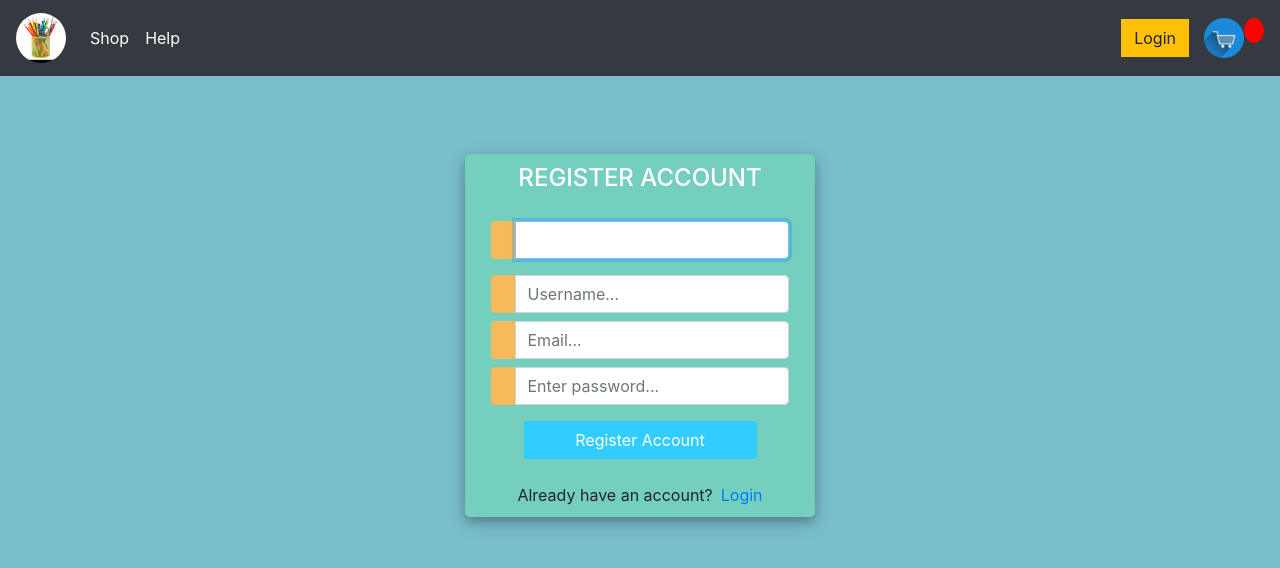
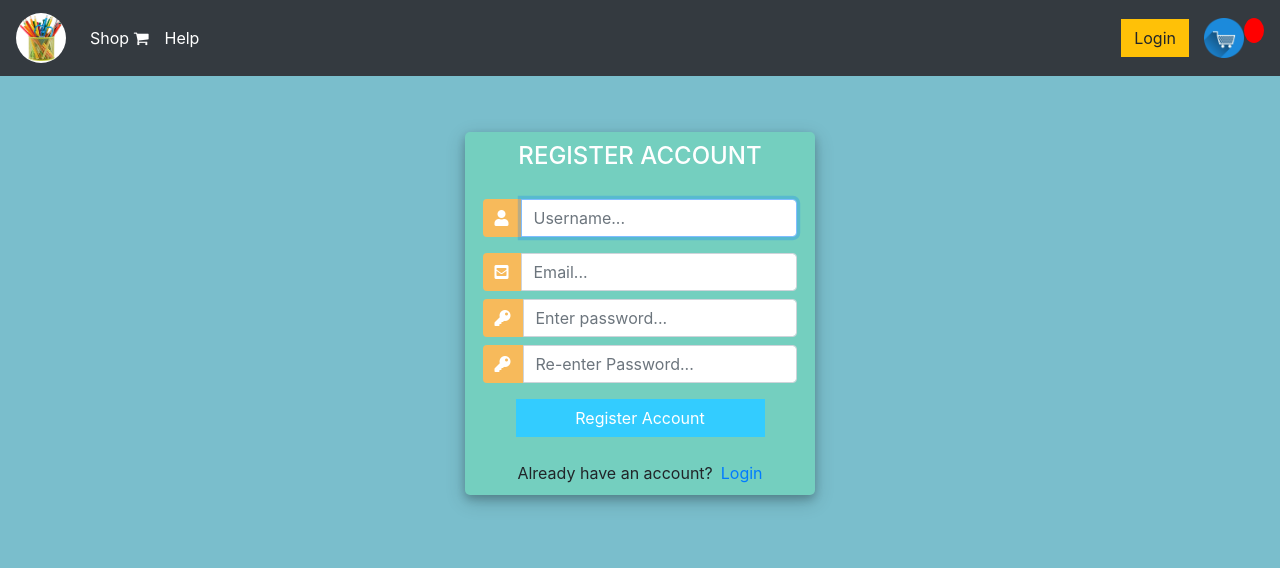
Before and after one commit to codingkemboi/nvsstationers, a Django app: page /users/register/ in a window 1280 px wide. Shown: the top 568 px of the page. Run offline with Django 4.2, Linux system fonts and the light colour scheme; some libraries are stand-ins or nearby versions.

Commit message:
fix nav and regestration error.

```diff
--- a/store/templates/store/main.html
+++ b/store/templates/store/main.html
@@ -3,11 +3,17 @@
 <html>
   <head>
     <title>Nvsstationers</title>
+    <link rel="icon" href="{% static 'images/logo.jpg' %}" type="image/icon type">
+
 
     <meta
       name="viewport"
       content="width=device-width, initial-scale=1, maximum-scale=1, minimum-scale=1"
     />
+    <link rel="stylesheet" href="https://stackpath.bootstrapcdn.com/bootstrap/4.1.3/css/bootstrap.min.css" integrity="sha384-MCw98/SFnGE8fJT3GXwEOngsV7Zt27NXFoaoApmYm81iuXoPkFOJwJ8ERdknLPMO" crossorigin="anonymous">
+  <script src="https://ajax.googleapis.com/ajax/libs/jquery/3.3.1/jquery.min.js"></script>
+  <link rel="stylesheet" href="https://use.fontawesome.com/releases/v5.6.1/css/all.css" integrity="sha384-gfdkjb5BdAXd+lj+gudLWI+BXq4IuLW5IT+brZEZsLFm++aCMlF1V92rMkPaX4PP" crossorigin="anonymous">
+  <link rel="stylesheet" href="https://cdnjs.cloudflare.com/ajax/libs/font-awesome/4.7.0/css/font-awesome.min.css">
 
     <link
       rel="stylesheet"
@@ -71,7 +77,7 @@
 
   </head>
   <body>
-    <nav class="navbar navbar-expand-lg navbar-dark bg-dark">
+    <nav class="navbar navbar-expand-lg navbar-dark bg-dark sticky-top">
       <a class="navbar-brand" href="{% url 'store:home' %}"
         ><img
           src="{% static 'images/logo.jpg' %}"
--- a/store/templates/store/store.html
+++ b/store/templates/store/store.html
@@ -4,7 +4,7 @@
   <div class="col-lg-4">
     <img class="thumbnail" src="{{product.imageURL}}" />
     <div class="box-element product">
-      <h6><strong>{{product.name}}</strong></h6>
+      <h5><strong>{{product.name}}</strong></h5>
       <hr />
 
       <button
@@ -16,9 +16,9 @@
       </button>
 
       <a class="btn btn-outline-success" href="#">View</a>
-      <h6 style="display: inline-block; float: right">
+      <h5 style="display: inline-block; float: right">
         <strong>Ksh.{{product.price}}</strong>
-      </h6>
+      </h5>
     </div>
   </div>
   {% endfor %}
--- a/users/templates/users/login.html
+++ b/users/templates/users/login.html
@@ -3,11 +3,6 @@
     <head>
     <meta charset="utf-8" />
     <meta name="viewport"content="width=device-width, initial-scale=1, shrink-to-fit=no"/>
-    <link rel="stylesheet" href="https://stackpath.bootstrapcdn.com/bootstrap/4.1.3/css/bootstrap.min.css" integrity="sha384-MCw98/SFnGE8fJT3GXwEOngsV7Zt27NXFoaoApmYm81iuXoPkFOJwJ8ERdknLPMO" crossorigin="anonymous">
-    <script src="https://ajax.googleapis.com/ajax/libs/jquery/3.3.1/jquery.min.js"></script>
-    <link rel="stylesheet" href="https://use.fontawesome.com/releases/v5.6.1/css/all.css" integrity="sha384-gfdkjb5BdAXd+lj+gudLWI+BXq4IuLW5IT+brZEZsLFm++aCMlF1V92rMkPaX4PP" crossorigin="anonymous">
-    <link rel="stylesheet" href="https://cdnjs.cloudflare.com/ajax/libs/font-awesome/4.7.0/css/font-awesome.min.css">
-
 </head>
 {% block content %}
   <style>
--- a/users/templates/users/register.html
+++ b/users/templates/users/register.html
@@ -3,10 +3,6 @@
   <head>
   <meta charset="utf-8" />
   <meta name="viewport"content="width=device-width, initial-scale=1, shrink-to-fit=no"/>
-  <link rel="stylesheet" href="https://stackpath.bootstrapcdn.com/bootstrap/4.1.3/css/bootstrap.min.css" integrity="sha384-MCw98/SFnGE8fJT3GXwEOngsV7Zt27NXFoaoApmYm81iuXoPkFOJwJ8ERdknLPMO" crossorigin="anonymous">
-  <script src="https://ajax.googleapis.com/ajax/libs/jquery/3.3.1/jquery.min.js"></script>
-  <link rel="stylesheet" href="https://use.fontawesome.com/releases/v5.6.1/css/all.css" integrity="sha384-gfdkjb5BdAXd+lj+gudLWI+BXq4IuLW5IT+brZEZsLFm++aCMlF1V92rMkPaX4PP" crossorigin="anonymous">
-  <link rel="stylesheet" href="https://cdnjs.cloudflare.com/ajax/libs/font-awesome/4.7.0/css/font-awesome.min.css">
 </head>
   {% block content %}
   <style>
@@ -20,7 +16,7 @@
     }
     .user_card {
       width: 350px;
-      margin-top: 5%;
+      margin-top: 3%;
       background: #74cfbf;
       position: relative;
       display: flex;
@@ -129,11 +125,11 @@
      */
 
     //Query All input fields
-     var form_fields = document.getElementsByTagName('input')
-    form_fields[2].placeholder='Username...';
-    form_fields[3].placeholder='Email...';
-    form_fields[4].placeholder='Enter password...';
-    form_fields[5].placeholder='Re-enter Password...';
+    var form_fields = document.getElementsByTagName('input')
+    form_fields[1].placeholder='Username...';
+    form_fields[2].placeholder='Email...';
+    form_fields[3].placeholder='Enter password...';
+    form_fields[4].placeholder='Re-enter Password...';
 
 
     for (var field in form_fields){
```
Also changed, not shown: static/images/logo.jpg.
